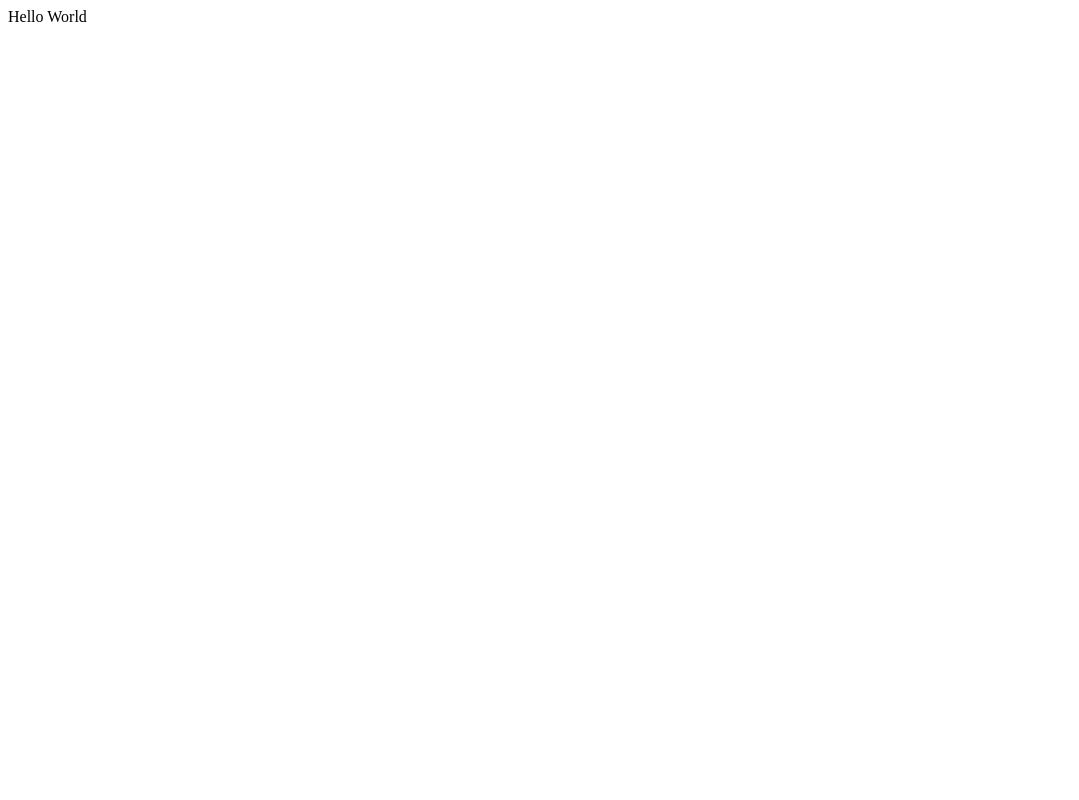
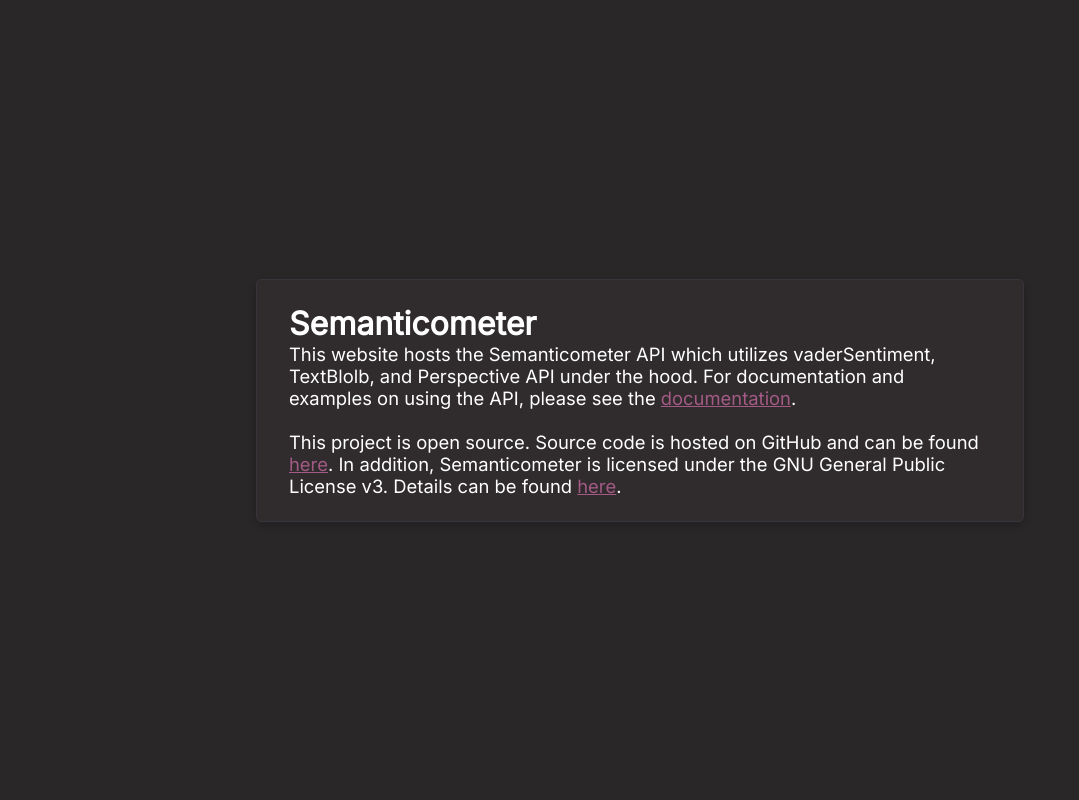
Before and after one commit to jonathanlo411/semanticometer-api, a Flask app: page / in a window 1280 px wide. Before the commit the part shown is almost empty. Shown: the whole page, without its empty margins (0-1079 px from the left). Run offline with Flask 3, Linux system fonts and the light colour scheme; parts of the project's set-up code (start-up, migrations or seed data) failed here and were passed over.

Commit message:
feat: add relevant links to landing

```diff
--- /dev/null
+++ b/static/styles.css
@@ -0,0 +1,34 @@
+@import url('https://fonts.googleapis.com/css?family=Inter&display=swap');
+* {
+    box-sizing: border-box;
+    margin: 0;
+}
+body {
+    font-family: 'Inter';
+}
+
+section {
+    display: flex;
+    align-items: center;
+    justify-content: space-evenly;
+    height: 100vh;
+    width: 100vw;
+    background-color: #2a2729;
+    color: white;
+}
+
+div {
+    width: min(60vw, 1000px);
+    background-color: #302c2e;
+    border: 1px solid rgb(55,52,59);
+    padding: 1.5rem 2rem;
+    border-radius: 5px;
+    box-shadow: rgba(0, 0, 0, 0.24) 0px 3px 8px;
+}
+
+h1 { font-size: 2rem; }
+p { font-size: 1.15rem; }
+
+a, a:visited {
+    color: rgb(163, 90, 132);
+}
--- a/templates/index.html
+++ b/templates/index.html
@@ -3,9 +3,17 @@
 <head>
     <meta charset="UTF-8">
     <meta name="viewport" content="width=device-width, initial-scale=1.0">
-    <title>Document</title>
+    <link rel="stylesheet" href="{{url_for('static', filename='styles.css')}}">
+    <title>Semanticometer</title>
 </head>
 <body>
-    Hello World
+    <section>
+        <div>
+            <h1>Semanticometer</h1>
+            <p>This website hosts the Semanticometer API which utilizes vaderSentiment, TextBlolb, and Perspective API under the hood. For documentation and examples on using the API, please see the <a href="https://github.com/jonathanlo411/semanticometer-api">documentation</a>.<br><br>
+            This project is open source. Source code is hosted on GitHub and can be found <a href="https://github.com/jonathanlo411/semanticometer-api">here</a>. In addition, Semanticometer is licensed under the GNU General Public License v3. Details can be found <a href="https://github.com/jonathanlo411/semanticometer-api/blob/main/LICENSE">here</a>.
+            </p>
+        </div>
+    </section>
 </body>
 </html>
```
